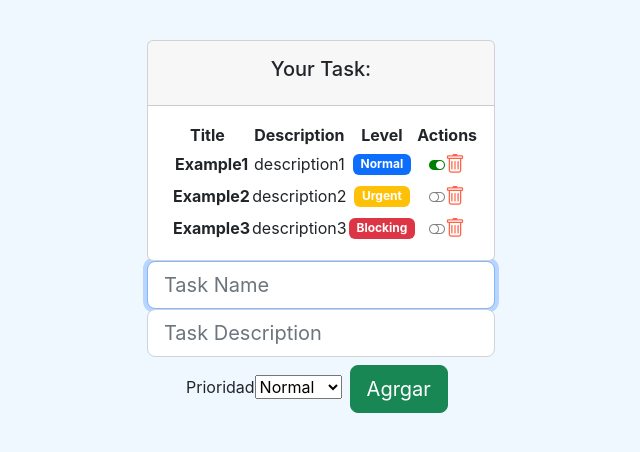
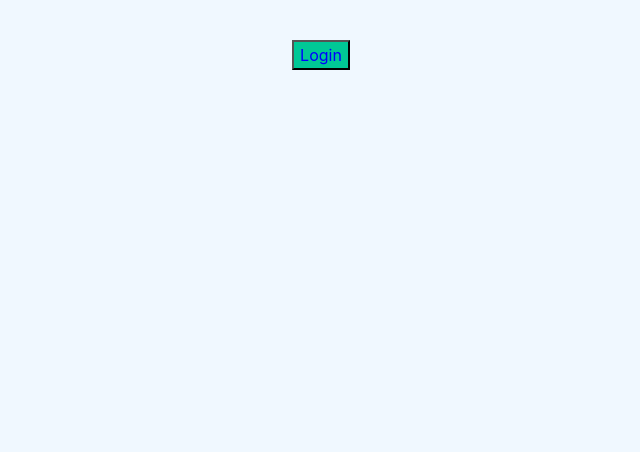
Before and after one commit to Gianni03/OpenBootcamp_react_curso01, a React (Create React App) app: page / in a window 1280 px wide. Shown: the top 452 px of the page, without its empty margins (319-959 px from the left). Built offline with nearby package versions, Linux system fonts and the light colour scheme.

Commit message:
renderizado condicional

```diff
--- a/src/App.js
+++ b/src/App.js
@@ -1,5 +1,6 @@
 // import logo from './logo.svg';
 import './App.css';
+// import TaskListComponent from './components/container/task_list';
 // import Father from './components/container/father';
 // import Ejemplo4 from './hooks/ejemplo4';
 // import MiComponenteConContexto from './hooks/ejemplo3';
@@ -7,9 +8,9 @@ import './App.css';
 // import Ejemplo1 from './hooks/ejemplo1';
 // import Greeting from './components/pure/Greeting';
 // import GreetingFunc from './components/pure/GreetingFunc';
-import TaskListComponent from './components/container/task_list';
 // import GreetingStyled from './components/pure/GreetingStyled';
 // import ContactoListadoComponente from './components/container/ContactoListadoComponente';
+import OptionalRender from './components/pure/optionalRender';
 
 function App() {
 
@@ -21,8 +22,8 @@ function App() {
         {/* <Greeting name="Gianni"></Greeting> */}
         {/* <GreetingFunc name="Gianni"></GreetingFunc> */}
 
-        {/* componente de listado de tareas */}
-        <TaskListComponent></TaskListComponent>
+        {/* componente de listado de tareas - PROYECTO*/}
+        {/* <TaskListComponent></TaskListComponent> */}
 
 
         {/* ejercicio de las primeras clases */}
@@ -44,6 +45,9 @@ function App() {
 
       {/* Gestion de eventos */}
       {/* <Father></Father> */}
+
+      {/* renderizado condicional */}
+      <OptionalRender></OptionalRender>
     </div>
   );
 }
--- /dev/null
+++ b/src/components/pure/optionalRender.jsx
@@ -0,0 +1,92 @@
+import React, { useState } from 'react';
+
+
+let red = 0;
+let green = 200;
+let blue =150;
+
+const loggedStyle = {
+  backgroundColor: `rgb(${red},${green},${blue})`,
+  color: "blue",
+  fontWeigth: "bold"
+};
+
+// usuario no logeado
+const unloggedStyle = {
+  backgroundColor: 'tomato',
+  color: "white",
+  fontWeigth: "bold"
+}
+// login logout button
+const LoginButton = ({logoutAction, propStyle}) => {
+  return(
+    <button style={propStyle} onClick={logoutAction}>Login</button>
+  )
+}
+const LogoutButton = ({loginAction, propStyle}) => {
+  return(
+    <button style={propStyle} onClick={loginAction}>LogOut</button>
+  )
+}
+
+// ? -> expresion true && elemento => se renderiza la expresion
+//? -> expresion false && elemento => no se renderiza la expresion
+
+
+const OptionalRender = () => {
+
+
+  const [acceso, setAcceso] = useState(false);
+  const [messaje, setMessaje] = useState(0);
+
+  // const updateAcces = () => {
+  //   setAcceso(!acceso);
+  // }
+
+  const loginAction = () => {
+    setAcceso(true)
+  }
+  const logoutAction = () => {
+    setAcceso(false)
+  }
+
+  // let optionalButton;
+  // if(acceso) {
+  //   optionalButton = <button onClick={updateAcces}>LogOut</button>
+  // }else {
+  //   optionalButton = <button onClick={updateAcces}>Login</button>
+  // }
+
+
+  let optionalButton;
+  if(acceso) {
+    optionalButton = <LogoutButton propStyle={ unloggedStyle } logoutAction={logoutAction}></LogoutButton>
+  }else {
+    optionalButton = <LoginButton propStyle={ loggedStyle } loginAction={loginAction}></LoginButton>
+  }
+
+  // mensages sin leer
+  let addMessages = () => {
+    setMessaje(messaje + 1)
+  }
+
+  return (
+    <div>
+      { optionalButton }
+      {/* { messaje > 0 && <p>Tienes {messaje} sin leer</p>}
+      { messaje === 0 && <p>No hay mensajes nuevos</p>} */}
+
+      {/* con operador ternario */}
+      {acceso ? (
+        <div>
+      {messaje > 0  ?
+        <p>Tienes {messaje} sin leer</p> :
+        <p>No hay mensajes nuevos</p>}
+      <button onClick={addMessages}>{messaje === 0 ? 'agrega tu primer mensaje' : 'add a new messaje'}</button>
+        </div>)
+      : null}
+    </div>
+  );
+}
+
+export default OptionalRender;
--- a/src/index.js
+++ b/src/index.js
@@ -5,7 +5,7 @@ import "bootstrap-icons/font/bootstrap-icons.css"
 // ! los estilos propio deben ir por debajo de bootstrap
 import './index.css';
 import App from './App';
-import reportWebVitals from './reportWebVitals';
+// import reportWebVitals from './reportWebVitals';
 
 
 const root = ReactDOM.createRoot(document.getElementById('root'));
@@ -18,4 +18,4 @@ root.render(
 // If you want to start measuring performance in your app, pass a function
 // to log results (for example: reportWebVitals(console.log))
 // or send to an analytics endpoint. Learn more: https://bit.ly/CRA-vitals
-reportWebVitals();
+// reportWebVitals();
```
